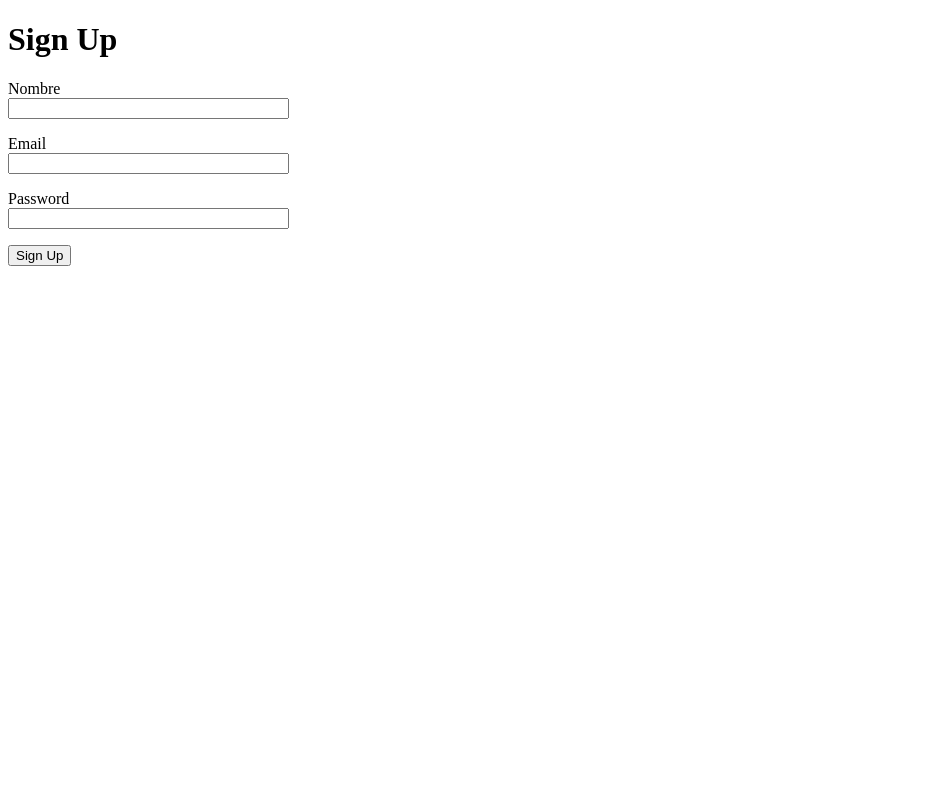
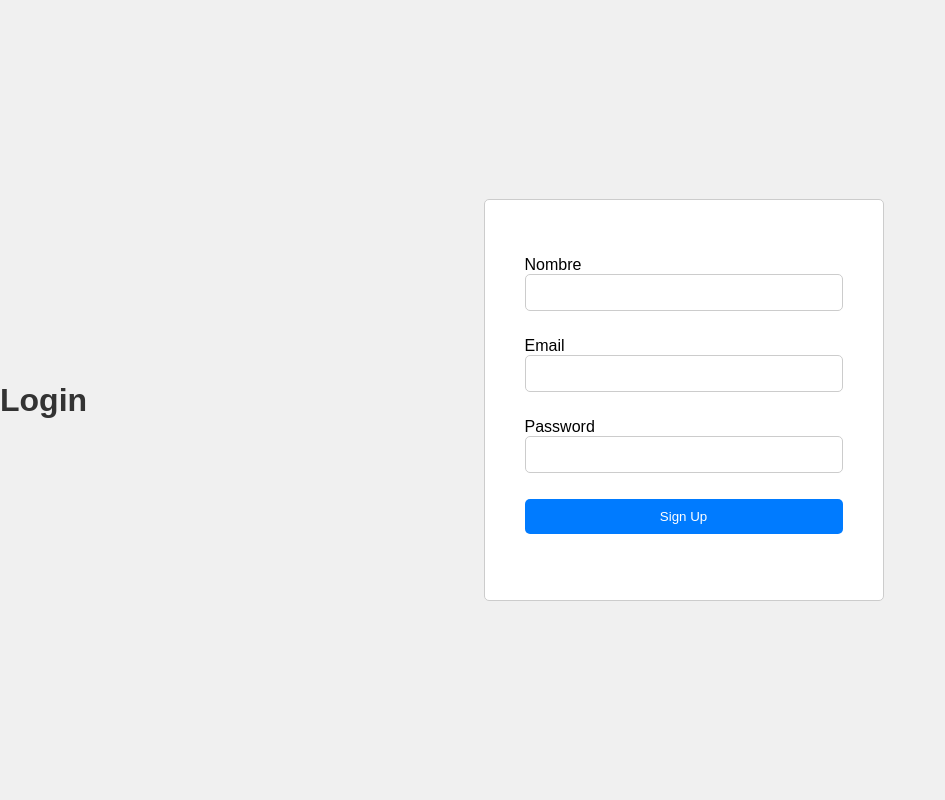
Before and after one commit to CandelaD/blog, a Flask app: template templates/login.html in a window 1280 px wide. Shown: the whole page, without its empty margins (0-945 px from the left). Run offline with Flask 2, Linux system fonts and the light colour scheme; the template is opened without the code that fills it: values that come from a table or form of the project are taken from there, others are empty.

Commit message:
add styles

```diff
--- a/app.py
+++ b/app.py
@@ -6,6 +6,8 @@ from models import get_user, users
 from flask_login import LoginManager, current_user, login_user, logout_user
 
 app = Flask(__name__)
+app.config['SECRET_KEY'] = '2ed4fa9067c9a1db295e2c7c7bdd6f31'
+
 
 login_manager = LoginManager(app)
 
@@ -36,7 +38,7 @@ def login():
             if not next_page or urlparse(next_page).netloc != '':
                 next_page = url_for('index')
             return redirect(next_page)
-    return render_template('login_form.html', form=form)
+    return render_template('login.html', form=form)
 
 @app.route('/logout')
 def logout():
--- a/models.py
+++ b/models.py
@@ -14,7 +14,7 @@ class User(UserMixin):
     def check_password(self, password):
         return check_password_hash(self.password, password)
 
-    def __repr__(self):  #method for representing the objects in a class as a string, returns the printable representation of the specified object as a string.
+    def __repr__(self):
         return '<User {}>'.format(self.email)
 
 users = []
--- /dev/null
+++ b/static/styles.css
@@ -0,0 +1,49 @@
+/* styles.css */
+body {
+    font-family: Arial, sans-serif;
+    background-color: #f0f0f0;
+    margin: 0;
+    padding: 0;
+    display: flex;
+    justify-content: center;
+    align-items: center;
+    height: 100vh;
+}
+
+h1 {
+    color: #333;
+    margin-bottom: 20px; /* Add some space below the h1 */
+}
+
+form {
+    background-color: #fff;
+    border: 1px solid #ccc;
+    padding: 40px;
+    width: 400px;
+    margin: 0 auto;
+    border-radius: 5px;
+    box-sizing: border-box; /* Include padding and borders in the width */
+}
+
+input[type="text"],
+input[type="email"],
+input[type="password"],
+input[type="submit"] {
+    width: 100%;
+    margin-bottom: 10px;
+    padding: 10px;
+    border: 1px solid #ccc;
+    border-radius: 5px;
+    box-sizing: border-box; /* Include padding and borders in the width */
+}
+
+input[type="submit"] {
+    background-color: #007bff;
+    color: #fff;
+    border: none;
+    cursor: pointer;
+}
+
+input[type="submit"]:hover {
+    background-color: #0056b3;
+}
--- a/templates/login.html
+++ b/templates/login.html
@@ -3,11 +3,12 @@
 <html lang="en">
 <head>
     <meta charset="UTF-8">
-    <title>Sign Up</title>
+    <title>Login</title>
+    <link rel="stylesheet" href="../static/styles.css"> <!-- Enlaza el archivo CSS aquí -->
 </head>
 <body>
-    <h1>Sign Up</h1>
-    <form method="post" action="{{ url_for('show_signup_form') }}">
+    <h1>Login</h1>
+    <form method="post" action="{{ url_for('login') }}">
         {{ form.hidden_tag() }}
         <p>
             {{ form.name.label }}<br>
```
